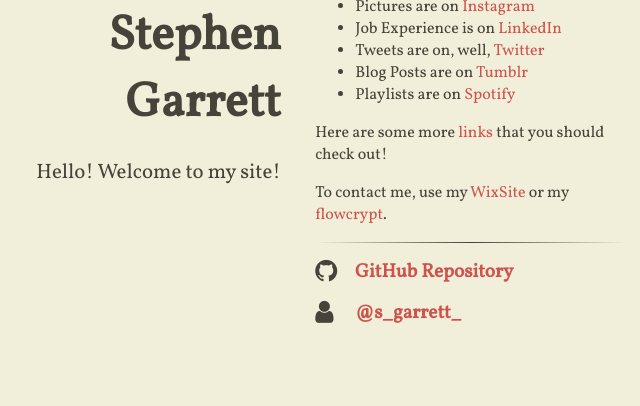
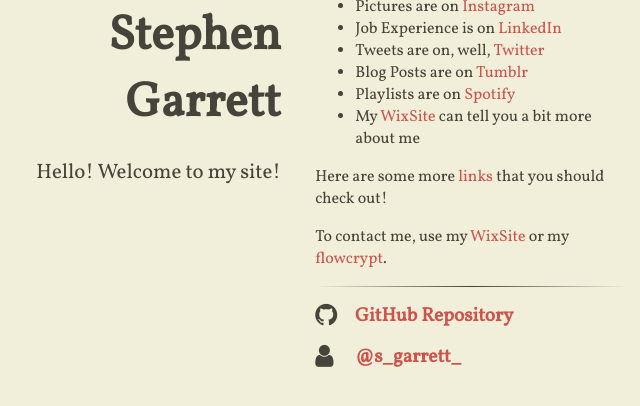
Before and after one commit to sgarrett233/sgarrett233.github.io, a Jekyll site: the page built from index.html, in a window 1280 px wide, cut to the strip 316-722 px from the top of the page. Shown: the whole strip, without its empty margins (352-992 px from the left). Built offline with Jekyll 4.4.1, drawn with Linux system fonts in a browser that asks for light colours; nearby versions of some CDN libraries.

Commit message:
wixsite highlight

```diff
--- a/_includes/content.html
+++ b/_includes/content.html
@@ -8,6 +8,7 @@
   <li>Tweets are on, well, <a href="http://twitter.com/s_garrett_/"">Twitter</a></li>
   <li>Blog Posts are on <a href="https://starbuckssmall.tumblr.com/"">Tumblr</a></li>
   <li>Playlists are on <a href="https://open.spotify.com/user/sgarrett233"">Spotify</a></li>
+  <li>My <a href="https://sgarrett2333.wixsite.com/stephen"">WixSite</a> can tell you a bit more about me</li>
 </ul>
 
 <p> Here are some more <a href="/pages"">links</a> that you should check out!</p>
```
